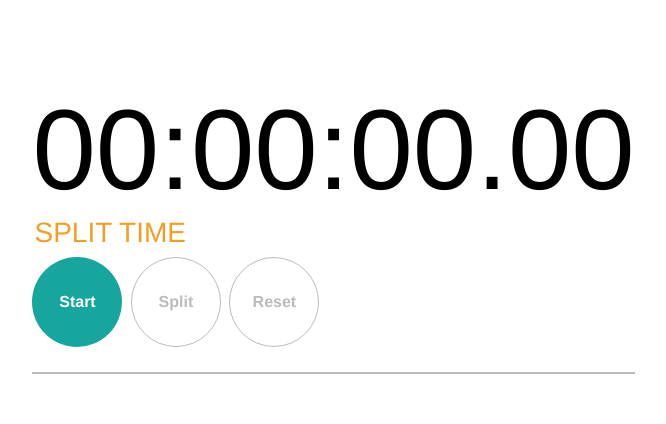
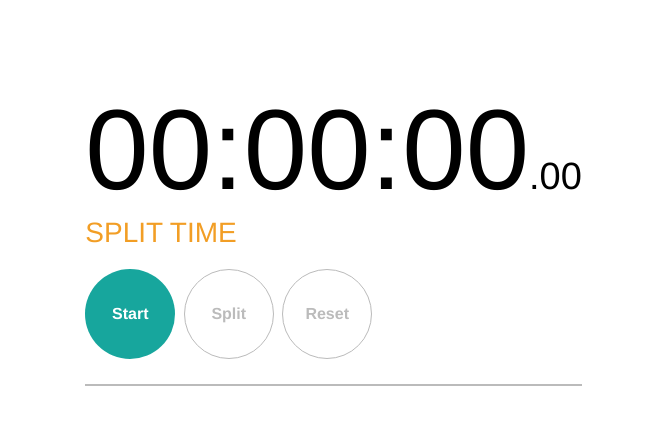
Before and after one commit to AnnasSalman/stopwatch, a plain HTML site: page index.html in a window 1280 px wide. Shown: the whole page, without its empty margins (308-974 px from the left). Drawn offline with Linux system fonts and the light colour scheme.

Commit message:
fix: font size decreased for the last two letters of the timer

```diff
--- a/index.css
+++ b/index.css
@@ -23,8 +23,8 @@ h1{
 h2{
     font-size: 28px;
     font-weight: 300;
-    margin: 2px;
-    margin-bottom: 8px;
+    margin-top: 2px;
+    margin-bottom: 20px;
     color: #f29e25;
 }
 
@@ -100,3 +100,7 @@ body{
 .log-pause{
     color: #eb5f7e;
 }
+
+.small-time{
+    font-size: 38px;
+}
--- a/index.html
+++ b/index.html
@@ -12,7 +12,7 @@
 </head>
 <body>
     <div id="container">
-        <h1 id="time">00:00:00.00</h1>
+        <h1 id="time">00:00:00<span class="small-time">.00</span></h1>
         <h2 id="split-time">SPLIT TIME</h2>
         <div>
             <button class="action-button" id="start-pause-button" onclick="onStartOrPauseTimerClick()">Start</button>
--- a/script.js
+++ b/script.js
@@ -25,7 +25,7 @@ let lastLogEventTime = 0;
 
 // UI Update functions
 const updateTimeOnScreen = (time) => {
-    document.getElementById('time').innerHTML = time;
+    document.getElementById('time').innerHTML = `${time.substring(0, 8)}<span class="small-time">${time.substring(8, 11)}</span>`;
 };
 
 const updateSplitTimeOnScreen = (time) => {
```
